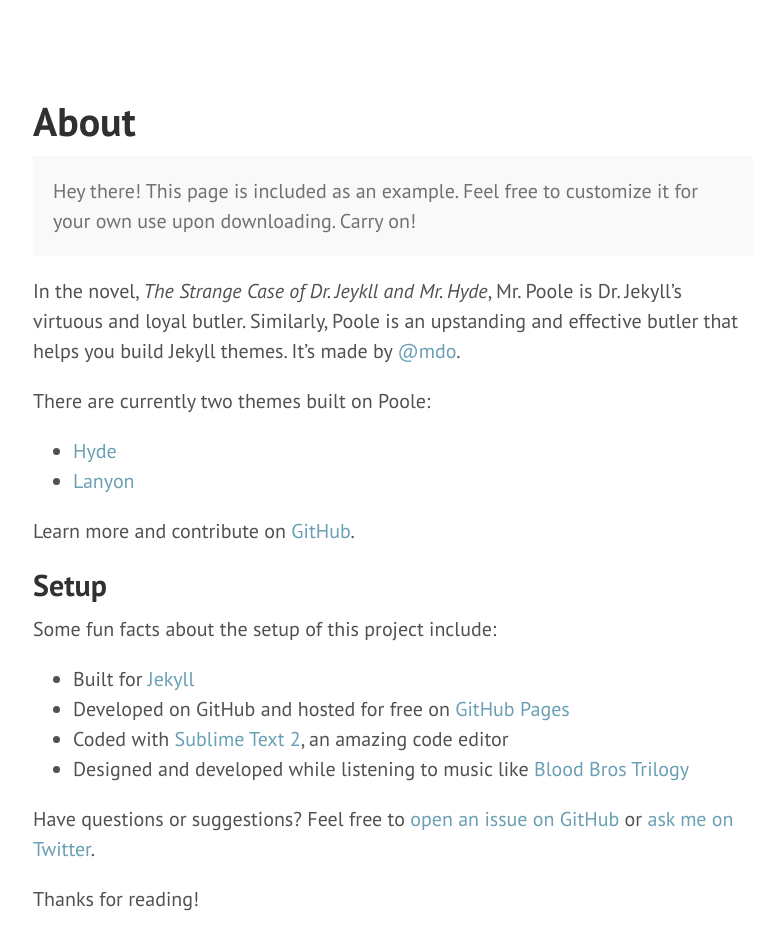
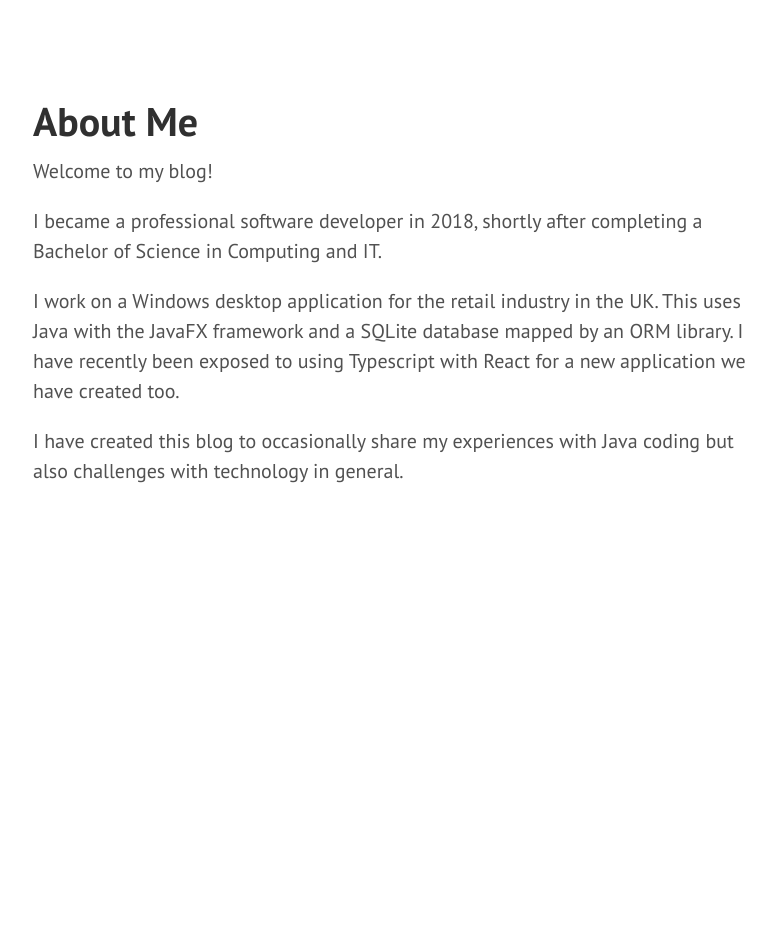
Before and after one commit to lilbigmouth/lilbigmouth.github.io, a Jekyll site: the page built from about.md, in a window 1280 px wide, cut to the strip 104-1178 px from the top of the page. Shown: the top 950 px of the strip, without its empty margins (67-843 px from the left). Built offline with Jekyll 4.4.1, drawn with Linux system fonts in a browser that asks for light colours; after the commit the page ends 900 px from its top, so only the background shows below that.

Commit message:
Update about page and add to gitignore

```diff
--- a/about.md
+++ b/about.md
@@ -1,30 +1,13 @@
 ---
 layout: page
-title: About
+title: About Me
 ---
 
-<p class="message">
-  Hey there! This page is included as an example. Feel free to customize it for your own use upon downloading. Carry on!
-</p>
+Welcome to my blog!
 
-In the novel, *The Strange Case of Dr. Jeykll and Mr. Hyde*, Mr. Poole is Dr. Jekyll's virtuous and loyal butler. Similarly, Poole is an upstanding and effective butler that helps you build Jekyll themes. It's made by [@mdo](https://twitter.com/mdo).
+I became a professional software developer in 2018, shortly after completing a Bachelor of Science in Computing and IT.
 
-There are currently two themes built on Poole:
+I work on a Windows desktop application for the retail industry in the UK. This uses Java with the JavaFX framework and a SQLite database mapped by an ORM library.
+I have recently been exposed to using Typescript with React for a new application we have created too.
 
-* [Hyde](http://hyde.getpoole.com)
-* [Lanyon](http://lanyon.getpoole.com)
-
-Learn more and contribute on [GitHub](https://github.com/poole).
-
-## Setup
-
-Some fun facts about the setup of this project include:
-
-* Built for [Jekyll](http://jekyllrb.com)
-* Developed on GitHub and hosted for free on [GitHub Pages](https://pages.github.com)
-* Coded with [Sublime Text 2](http://sublimetext.com), an amazing code editor
-* Designed and developed while listening to music like [Blood Bros Trilogy](https://soundcloud.com/maddecent/sets/blood-bros-series)
-
-Have questions or suggestions? Feel free to [open an issue on GitHub](https://github.com/poole/issues/new) or [ask me on Twitter](https://twitter.com/mdo).
-
-Thanks for reading!
+I have created this blog to occasionally share my experiences with Java coding but also challenges with technology in general.
```
Also changed, not shown: 1 other file.
